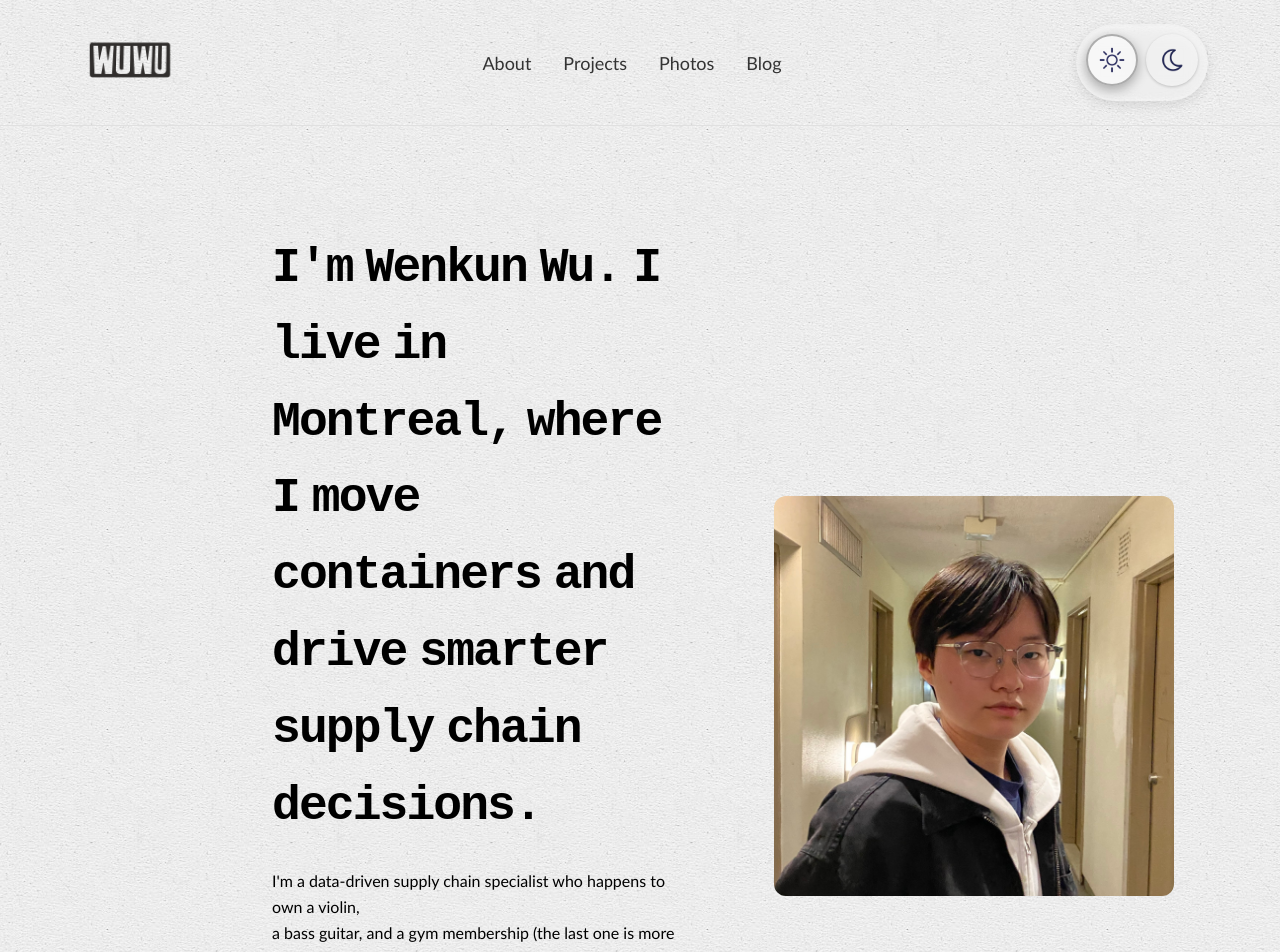
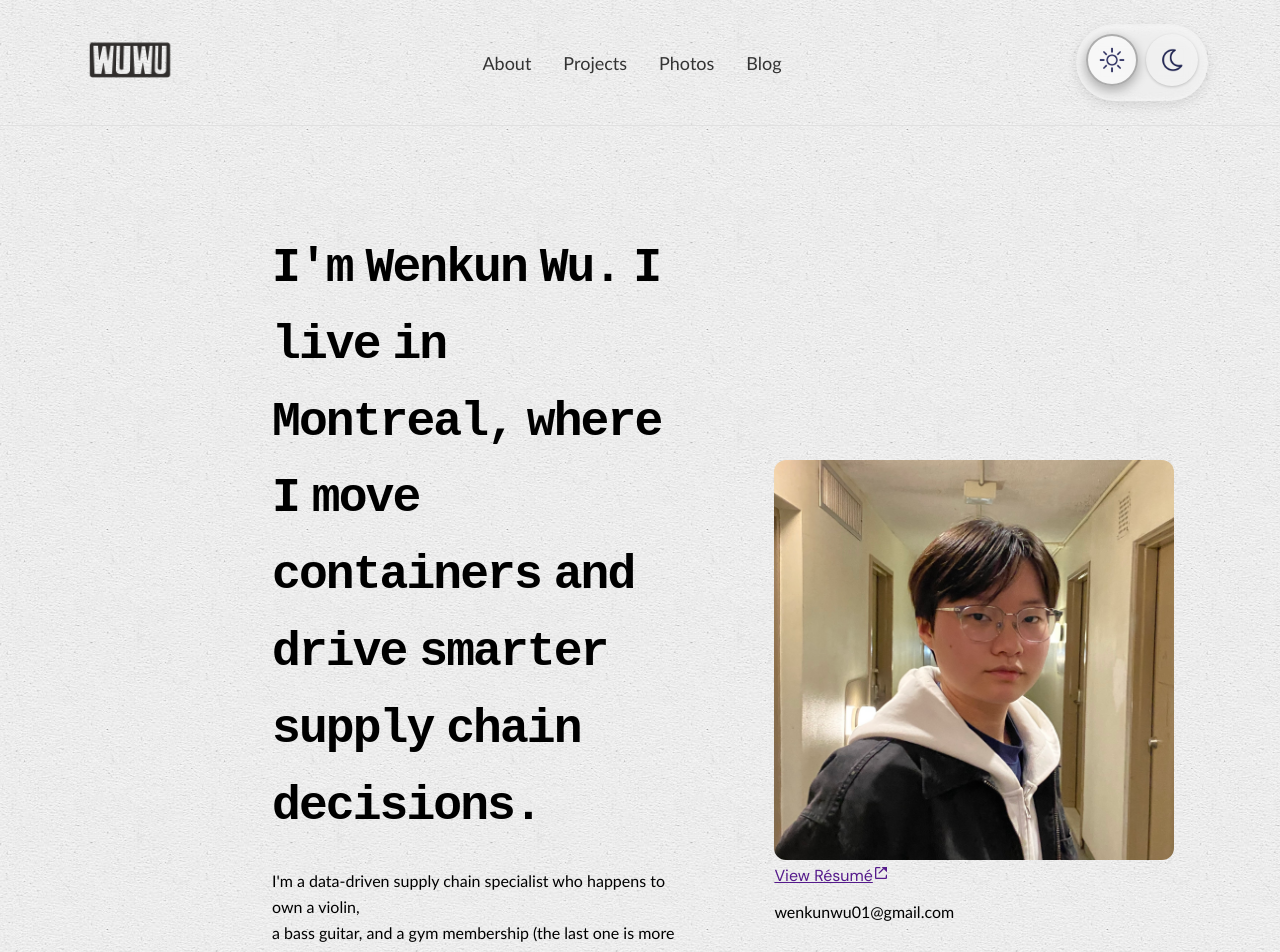
Before and after one commit to Mishimazzz/Wenkun-Wu-Personal-Web, a React (Vite) app in the folder vite-project/: page /about in a window 1280 px wide. Shown: the top 952 px of the page. Built offline with nearby package versions, Linux system fonts and the light colour scheme.

Commit message:
update resume pdf and code in about.tsx

```diff
--- a/vite-project/src/Pages/About.tsx
+++ b/vite-project/src/Pages/About.tsx
@@ -20,7 +20,23 @@ function About()
         </p>
       </div>
       <div className='rightSection'>
-          <img src="./public/wenkunwu.jpg" alt="wenkun wu image" />
+        <img src="./public/wenkunwu.jpg" alt="wenkun wu image" />
+        <a href="">
+          View Résumé
+          <svg
+            stroke="currentColor"
+            fill="currentColor"
+            stroke-width="0"
+            viewBox="0 0 24 24"
+            height="1em"
+            width="1em"
+            xmlns="http://www.w3.org/2000/svg"
+          >
+            <path d="m13 3 3.293 3.293-7 7-1.414-1.414 7-7L21 11V3z"></path>
+            <path d="M19 19H5V5h7l-2-2H5c-1.103 0-2 .897-2 2v14c0 1.103.897 2 2 2h14c1.103 0 2-.897 2-2v-5l-2 2v3z"></path>
+          </svg>
+        </a>
+        <p>wenkunwu01@gmail.com</p>
       </div>
       </div>
 
```
Also changed, not shown: 1 other file (tests, documents, lock files or other folders).
